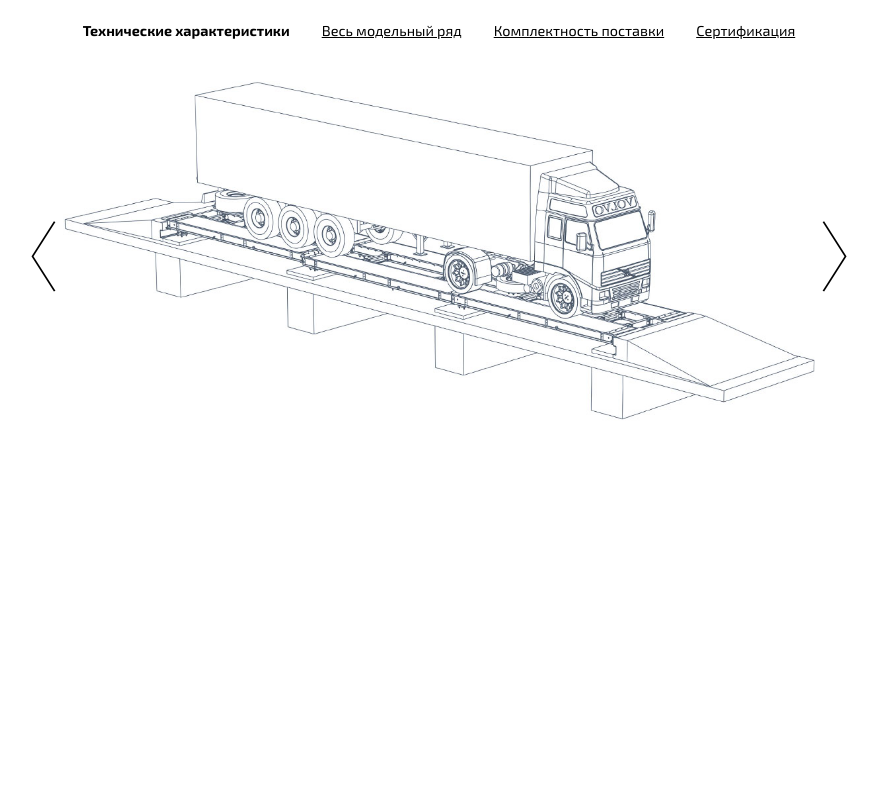
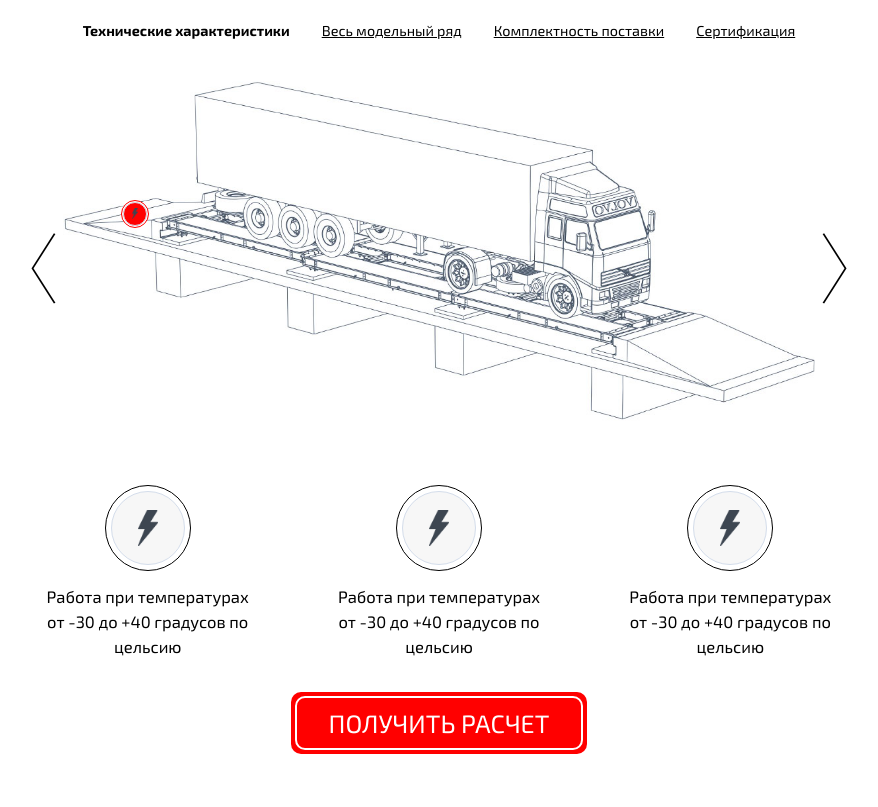
Before and after one commit to Pavero/frontendTest, a PHP site: page / in a window 1280 px wide. Shown: the part 149-956 px from the top of the page, without its empty margins (201-1079 px from the left). Before the commit the page ends 569 px from the top, so only its background shows below. Run offline with PHP 8.4, Linux system fonts and the light colour scheme.

Commit message:
Характеристики с ховером, преимущества, кнопка

```diff
--- a/app/css/main.css
+++ b/app/css/main.css
@@ -30,6 +30,40 @@ a {
 .app {
   margin: 4.41176vw 11.76471vw;
   width: 76.47059vw;
+}
+
+.row {
+  display: flex;
+  justify-content: center;
+}
+
+.circle {
+  position: relative;
+  border-radius: 20vw;
+  width: 5em;
+  height: 5em;
+  margin-bottom: 1.47059vw;
+  background: #f7f7f7;
+  border: 0.5px solid #d4ddeb;
+}
+
+.circle__icon {
+  display: block;
+  height: 50%;
+  margin: 25% auto;
+}
+
+.circle::after {
+  position: absolute;
+  top: -10%;
+  left: -10%;
+  right: -10%;
+  bottom: -10%;
+  border: .5px solid black;
+  border-radius: inherit;
+  background: white;
+  z-index: -1;
+  content: "";
 }
 
 .image {
@@ -106,7 +140,103 @@ a {
 }
 
 .carousel__element {
+  position: relative;
+  flex-basis: 100%;
   min-width: 100%;
+  overflow: hidden;
+}
+
+.characteristic {
+  position: relative;
+  top: -60%;
+  left: 8%;
+  width: 2vw;
+  height: 2vw;
+  z-index: 1;
+  cursor: pointer;
+}
+
+.characteristic__circle {
+  width: 1.75vw;
+  height: 1.75vw;
+  background: red;
+}
+
+.characteristic__circle::after {
+  border: .5px solid red;
+  top: -14%;
+  left: -14%;
+  right: -14%;
+  bottom: -14%;
+}
+
+.characteristic__text {
+  display: none;
+  position: absolute;
+  border: 1px solid black;
+  top: 50%;
+  left: 50%;
+  background: white;
+  z-index: -1;
+  padding: .75vw;
+  white-space: nowrap;
+  color: #d4ddeb;
+}
+
+.characteristic__value {
+  color: black;
+  font-family: Exo2Bold;
+}
+
+.characteristic:hover .characteristic__circle {
+  background: black;
+}
+
+.characteristic:hover .characteristic__circle::after {
+  border-color: black;
+}
+
+.characteristic:hover .characteristic__text {
+  display: block;
+}
+
+.advantage {
+  display: flex;
+  flex-direction: column;
+  align-items: center;
+  width: 15em;
+  margin: 2.94118vw;
+}
+
+.advantage__text {
+  text-align: center;
+  font-size: 1.15em;
+  line-height: 1.5em;
+}
+
+.button {
+  position: relative;
+  text-transform: uppercase;
+  color: white;
+  background: red;
+  display: inline-block;
+  font-size: 1.75em;
+  padding: .4em 1.25em;
+  border-radius: 10px;
+  border: 2px solid white;
+  cursor: pointer;
+}
+
+.button::after {
+  position: absolute;
+  top: -6px;
+  left: -6px;
+  right: -6px;
+  bottom: -6px;
+  background: red;
+  content: "";
+  z-index: -1;
+  border-radius: inherit;
 }
 
 @media (max-width: 768px) {
--- a/app/index.html
+++ b/app/index.html
@@ -33,6 +33,15 @@
                     <div class="carousel__container">
                         <div class="carousel__element --active">
                             <img class="image" src="img/car.jpg" alt="car">
+                            <div class="characteristic">
+                                <div class="circle characteristic__circle">
+                                    <img class="circle__icon advantage__icon" src="img/icon.png" alt="icon">
+                                    <div class="characteristic__text">
+                                        asd sad sad asd sadsadasdmn <span class="characteristic__value">asdn
+                                            jksnda</span>
+                                    </div>
+                                </div>
+                            </div>
                         </div>
                         <div class="carousel__element">
                             1111
@@ -46,6 +55,37 @@
                     </div>
                 </div>
             </div>
+            <div class="row">
+                <div class="advantage">
+                    <div class="circle advantage__circle">
+                        <img class="circle__icon advantage__icon" src="img/icon.png" alt="icon">
+                    </div>
+                    <div class="advantage__text">
+                        Работа при температурах от -30 до +40 градусов по цельсию
+                    </div>
+                </div>
+                <div class="advantage">
+                    <div class="circle advantage__circle">
+                        <img class="circle__icon advantage__icon" src="img/icon.png" alt="icon">
+                    </div>
+                    <div class="advantage__text">
+                        Работа при температурах от -30 до +40 градусов по цельсию
+                    </div>
+                </div>
+                <div class="advantage">
+                    <div class="circle advantage__circle">
+                        <img class="circle__icon advantage__icon" src="img/icon.png" alt="icon">
+                    </div>
+                    <div class="advantage__text">
+                        Работа при температурах от -30 до +40 градусов по цельсию
+                    </div>
+                </div>
+            </div>
+            <div class="row">
+                <div class="button">
+                    Получить расчет
+                </div>
+            </div>
         </main>
     </div>
 </body>
--- a/app/sass/main.sass
+++ b/app/sass/main.sass
@@ -44,11 +44,36 @@ a
     @media($medium)
         margin: $atom
         width: ($columns - 2) * $atom
+.row
+    display: flex
+    justify-content: center
 //</контейнеры>
 //<блоки>
+.circle
+    position: relative
+    border-radius: 20vw
+    width: 5em
+    height: 5em
+    margin-bottom: $atom/2
+    background: $light_grey
+    border: .5px solid $grey
+    &__icon
+        display: block
+        height: 50%
+        margin: 25% auto
+    &::after
+        position: absolute
+        top: -10%
+        left: -10%
+        right: -10%
+        bottom: -10%
+        border: .5px solid black
+        border-radius: inherit
+        background: white
+        z-index: -1
+        content: ""
 .image
     width: 100%
-
 .title
     font-size: 1.75em
     padding: 0 5.5 * $atom
@@ -58,7 +83,6 @@ a
         font-weight: bold
     @media($medium)
         padding: 0
-
 .nav
     &__item
         margin: 0 1em
@@ -67,7 +91,6 @@ a
         &.--active
             font-family: Exo2Bold
             text-decoration: unset
-
 .carousel
     margin-top: $atom
     &__header
@@ -102,5 +125,80 @@ a
         width: 20 * $atom
         overflow-x: hidden
     &__element
+        position: relative
+        flex-basis: 100%
         min-width: 100%
+        overflow: hidden
+.characteristic
+    position: relative
+    top: -60%
+    left: 8%
+    width: 2vw
+    height: 2vw
+    z-index: 1
+    cursor: pointer
+    &__circle
+        width: 1.75vw
+        height: 1.75vw
+        background: red
+        &::after
+            border: .5px solid red
+            top: -14%
+            left: -14%
+            right: -14%
+            bottom: -14%
+    &__text
+        display: none
+        position: absolute
+        border: 1px solid black
+        top: 50%
+        left: 50%
+        background: white
+        z-index: -1
+        padding: .75vw
+        white-space: nowrap
+        color: $grey
+    &__value
+        color: black
+        font-family: Exo2Bold
+    &:hover
+        .characteristic__circle
+            background: black
+            &::after
+                border-color: black
+        .characteristic__text
+            display: block
+.advantage
+    display: flex
+    flex-direction: column
+    align-items: center
+    width: 15em
+    margin: $atom
+    &__circle
+    &__icon
+    &__text
+        text-align: center
+        font-size: 1.15em
+        line-height: 1.5em
+.button
+    position: relative
+    text-transform: uppercase
+    color: white
+    background: red
+    display: inline-block
+    font-size: 1.75em
+    padding: .4em 1.25em
+    border-radius: 10px
+    border: 2px solid white
+    cursor: pointer
+    &::after
+        position: absolute
+        top: -6px
+        left: -6px
+        right: -6px
+        bottom: -6px
+        background: red
+        content: ""
+        z-index: -1
+        border-radius: inherit
 //</блоки>
```
Also changed, not shown: app/img/icon.png (added).
